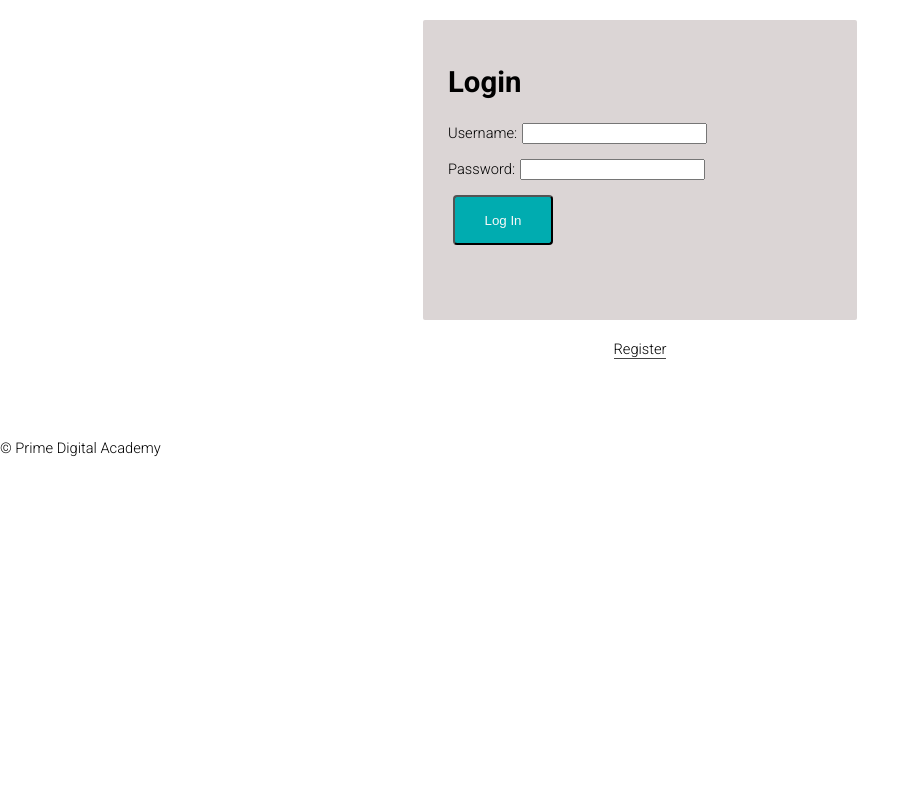
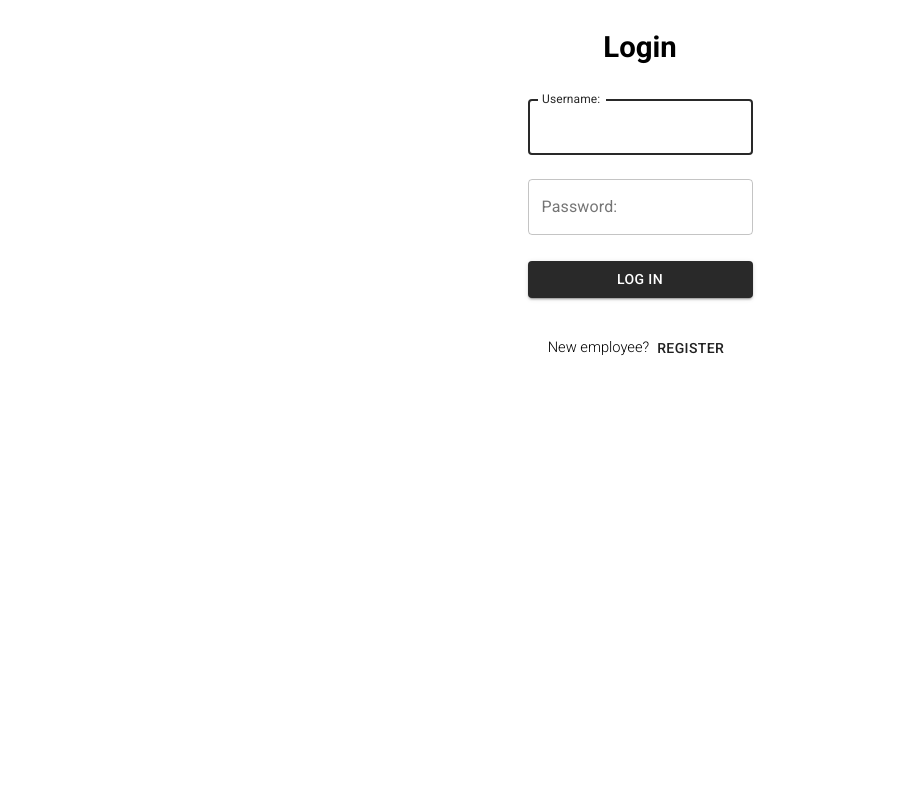
Before and after one commit to mjlynch2/solo-project-linehub, a React app: page /#/info in a window 1280 px wide. Shown: the top 800 px of the page, without its empty margins (0-920 px from the left). Built offline with nearby package versions, Linux system fonts and the light colour scheme; no server answers.

Commit message:
Improve styling and UX of login page

```diff
--- a/src/components/App/App.css
+++ b/src/components/App/App.css
@@ -18,18 +18,19 @@ body {
     margin: 50px;
 }
 
-form {
-    background-color: #dbd5d5;
-    width: 30%;
-    height: 250px;
-    margin: 20px auto;
-    padding: 25px;
-    border-radius: 2px;
-}
-
 input {
     margin: 5px;
     margin-bottom: 10px;
+}
+
+.loginDiv {
+    text-align: center;
+    height: 75vmax;
+    padding: 10px;
+}
+
+.loginInputs {
+    width: 225px;
 }
 
 .log-in, .log-out, .register {
--- a/src/components/Footer/Footer.css
+++ b/src/components/Footer/Footer.css
@@ -1,3 +1,4 @@
 footer {
     margin-top: 80px;
+    margin-left: 10px;
 }
--- a/src/components/LoginPage/LoginPage.js
+++ b/src/components/LoginPage/LoginPage.js
@@ -1,5 +1,6 @@
 import React, { Component } from 'react';
 import { connect } from 'react-redux';
+import { TextField, Button } from '@material-ui/core';
 
 class LoginPage extends Component {
   state = {
@@ -31,7 +32,7 @@ class LoginPage extends Component {
 
   render() {
     return (
-      <div>
+      <div className="loginDiv">
         {this.props.errors.loginMessage && (
           <h2
             className="alert"
@@ -43,45 +44,54 @@ class LoginPage extends Component {
         <form onSubmit={this.login}>
           <h1>Login</h1>
           <div>
-            <label htmlFor="username">
-              Username:
-              <input
+            <TextField
+              label="Username:"
+              className="loginInputs"
               type="text"
+              autoFocus
               name="username"
+              variant="outlined"
+              margin="normal"
               value={this.state.username}
               onChange={this.handleInputChangeFor('username')}
               />
-            </label>
           </div>
           <div>
-            <label htmlFor="password">
-              Password:
-              <input
+              <TextField
+                label="Password:"
+                className="loginInputs"
                 type="password"
                 name="password"
+                variant="outlined"
+                margin="normal"
                 value={this.state.password}
                 onChange={this.handleInputChangeFor('password')}
               />
-            </label>
           </div>
+          <br/>
           <div>
-            <input
-              className="log-in"
+            <Button
+              variant="contained"
+              className="loginInputs"
+              color="primary"
               type="submit"
-              name="submit"
-              value="Log In"
-            />
+            >
+                Log In
+              </Button>
           </div>
         </form>
-        <center>
-          <button
+        <div>
+          <br/>
+          <p>New employee?
+            <Button
+              variant="text"
               type="button"
-            className="link-button"
               onClick={() => {this.props.dispatch({type: 'SET_TO_REGISTER_MODE'})}}
             >
               Register
-          </button>
-        </center>
+            </Button>
+          </p>
+        </div>
       </div>
     );
   }
```
Lines whose indentation alone changed are shown as unchanged.
